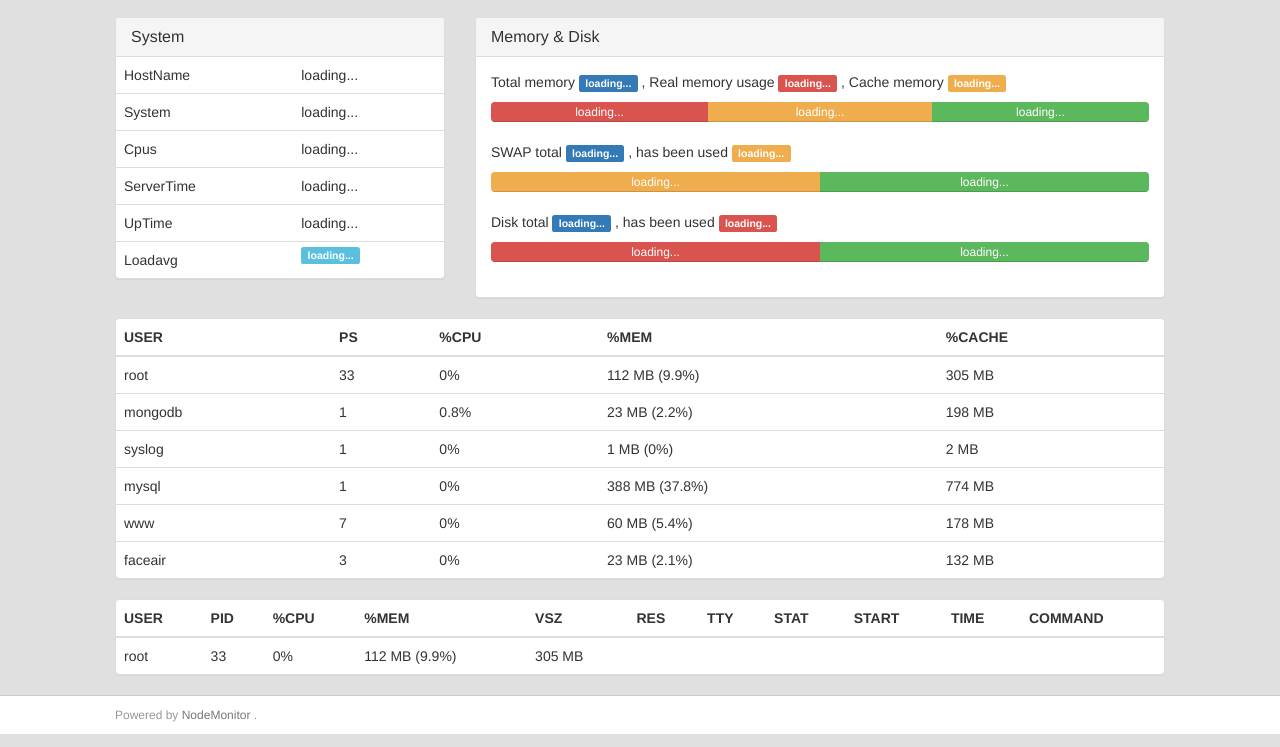
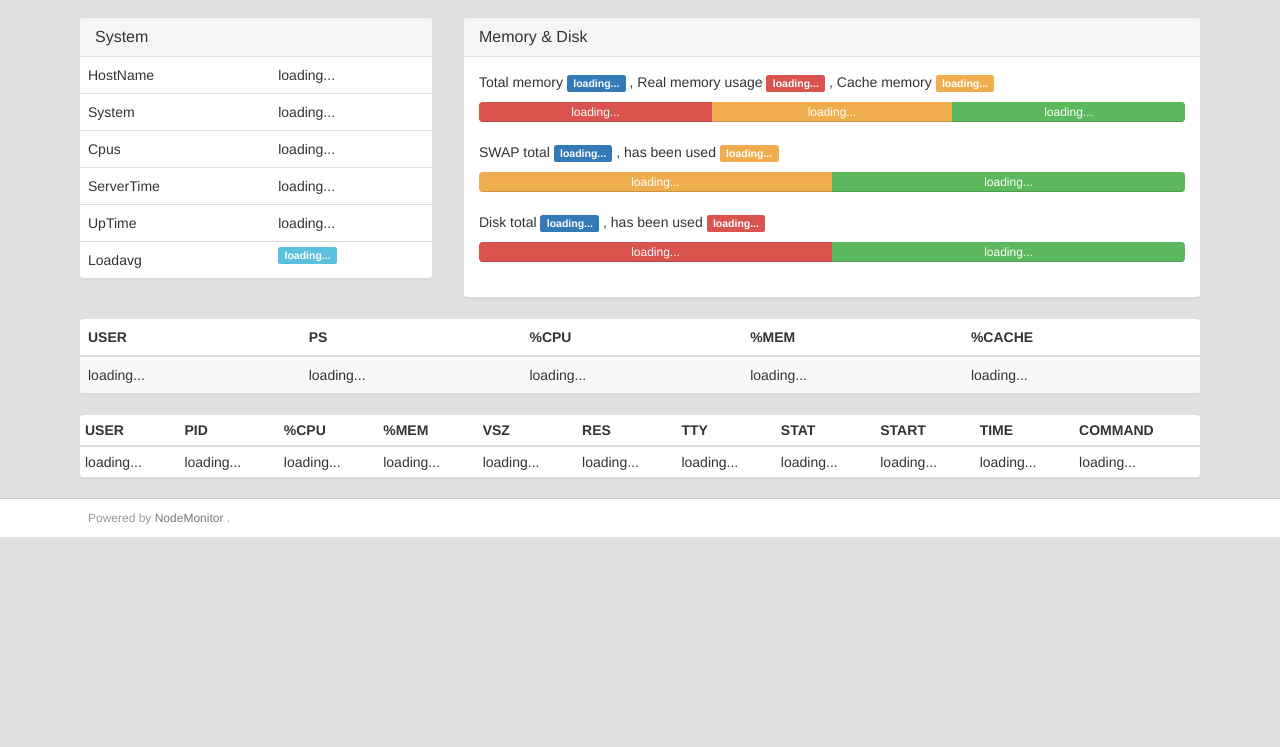
Before and after one commit to HackPlan/NodeMonitor, a website: page static/index.jade in a window 1280 px wide. Shown: the part 53-800 px from the top of the page. Drawn offline with nearby package versions, Linux system fonts and the light colour scheme; files that its build step writes are made by us from their sources.

Commit message:
live update disk&user&process info

```diff
--- a/monitor/app.coffee
+++ b/monitor/app.coffee
@@ -23,6 +23,7 @@ exports.runWebSocket = (port) ->
       Monitor.osData socket
       Monitor.memData socket
       Monitor.diskData socket
+      Monitor.psData socket
     sendData()
     intervalId = setInterval(sendData, 5000)
     socket.on 'disconnect', ->
--- a/static/index.jade
+++ b/static/index.jade
@@ -94,7 +94,7 @@ html
                                     #diskFreePer.progress-bar.progress-bar-success(role='progressbar', style='width: 50%;')
                                         | loading...
             .panel.panel-default
-                table.table.table-hover
+                table.table.table-striped
                     thead
                         tr
                             th USER
@@ -102,46 +102,16 @@ html
                             th %CPU
                             th %MEM
                             th %CACHE
-                    tbody
+                    tbody#psuser
                         tr
-                            td root
-                            td 33
-                            td 0%
-                            td 112 MB (9.9%)
-                            td 305 MB
-                        tr
-                            td mongodb
-                            td 1
-                            td 0.8%
-                            td 23 MB (2.2%)
-                            td 198 MB
-                        tr
-                            td syslog
-                            td 1
-                            td 0%
-                            td 1 MB (0%)
-                            td 2 MB
-                        tr
-                            td mysql
-                            td 1
-                            td 0%
-                            td 388 MB (37.8%)
-                            td 774 MB
-                        tr
-                            td www
-                            td 7
-                            td 0%
-                            td 60 MB (5.4%)
-                            td 178 MB
-                        tr
-                            td faceair
-                            td 3
-                            td 0%
-                            td 23 MB (2.1%)
-                            td 132 MB
+                            td loading...
+                            td loading...
+                            td loading...
+                            td loading...
+                            td loading...
 
             .panel.panel-default
-                table.table.table-hover
+                table.table.table-hover.table-condensed
                     thead
                         tr
                             th USER
@@ -155,19 +125,19 @@ html
                             th START
                             th TIME
                             th COMMAND
-                    tbody
+                    tbody#psall
                         tr
-                            td root
-                            td 33
-                            td 0%
-                            td 112 MB (9.9%)
-                            td 305 MB
-                            td
-                            td
-                            td
-                            td
-                            td
-                            td
+                            td loading...
+                            td loading...
+                            td loading...
+                            td loading...
+                            td loading...
+                            td loading...
+                            td loading...
+                            td loading...
+                            td loading...
+                            td loading...
+                            td loading...
         footer
             .container
                 .pull-left
--- a/static/style.css
+++ b/static/style.css
@@ -13,11 +13,10 @@ a:hover, a:focus {
 }
 
 .container {
-    max-width: 1080px;
+    max-width: 90%;
     margin-left: auto;
     margin-right: auto
 }
-
 footer {
     line-height: 150%;
     padding: 10px;
```
Also changed, not shown: monitor/Monitor.coffee (+7 -7 lines), static/change.coffee (+10 -1 lines).
